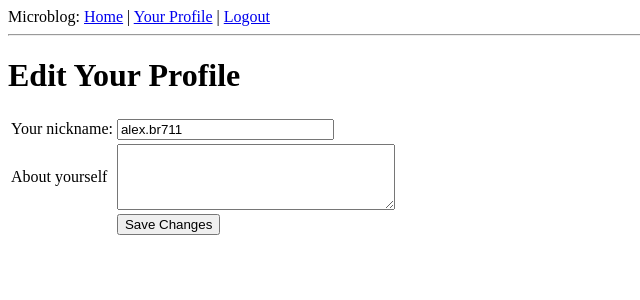
After one commit to abrade/flask_tut, a Flask app: page /edit in a window 1280 px wide. The commit adds this page. Shown: the top 300 px of the page, without its empty margins (0-640 px from the left). Run offline with Flask 2, Linux system fonts and the light colour scheme; a user stored in the database is signed in; data comes from the database, SQL or seed files in the repository.

Commit message:
Part VI: Profile Page And Avatars

```diff
--- a/app/forms.py
+++ b/app/forms.py
@@ -1,7 +1,11 @@
 from flask.ext.wtf import Form
-from wtforms import TextField, BooleanField
-from wtforms.validators import Required
+from wtforms import TextField, BooleanField, TextAreaField
+from wtforms.validators import Required, Length
 
 class LoginForm(Form):
     openid = TextField('openid', validators = [Required()])
     remember_me = BooleanField('remember_me', default = False)
+
+class EditForm(Form):
+    nickname = TextField('nickname', validators = [Required()])
+    about_me = TextAreaField('about_me', validators = [Length(min = 0, max = 140)])
--- /dev/null
+++ b/app/templates/edit.html
@@ -0,0 +1,22 @@
+<!-- extend base layout -->
+{% extends "base.html" %}
+{% block content %}
+<h1>Edit Your Profile</h1>
+<form action="" method="post" name="edit">
+  {{form.hidden_tag()}}
+  <table>
+    <tr>
+      <td>Your nickname:</td>
+      <td>{{form.nickname(size = 24)}}</td>
+    </tr>
+    <tr>
+      <td>About yourself</td>
+      <td>{{form.about_me(cols = 32, rows = 4)}}</td>
+    </tr>
+    <tr>
+      <td></td>
+      <td><input type="submit" value="Save Changes"></td>
+    </tr>
+  </table>
+</form>
+{% endblock %}
--- a/app/templates/login.html
+++ b/app/templates/login.html
@@ -25,7 +25,7 @@ function set_openid(openid, pr)
     <span style="color: red;">[{{error}}]</span>
     {% endfor %}<br>
     |{% for pr in providers %}
-    <a href="javascript:set_openid('{{pr.url}}', '{{pr.name}}');">{{pr.name}}</a> |
+    <a href="javascript:set_openid('{{pr.url|safe}}', '{{pr.name|safe}}');">{{pr.name}}</a> |
     {% endfor %}
   </p>
   <p>{{form.remember_me}} Remember me</p>
--- a/app/templates/user.html
+++ b/app/templates/user.html
@@ -9,6 +9,7 @@
       <h1>User: {{user.nickname}}!</h1>
       {% if user.about_me %}<p>{{user.about_me}}</p>{% endif %}
       {% if user.last_seen %}<p><i>{{user.last_seen}}</i></p>{% endif %}
+      {% if user.id == g.user.id %}<p><a href="{{url_for('edit')}}">Edit</a></p>{% endif %}
     </td>
   </tr>
 </table>
--- a/app/views.py
+++ b/app/views.py
@@ -1,7 +1,7 @@
 from flask import render_template, flash, redirect, session, url_for, request, g
 from flask.ext.login import login_user, logout_user, current_user, login_required
 from app import app, db, lm, oid
-from forms import LoginForm
+from forms import LoginForm, EditForm
 from models import User, ROLE_USER, ROLE_ADMIN
 from datetime import datetime
 
@@ -96,3 +96,20 @@ def user(nickname):
     return render_template('user.html',
                            user = user,
                            posts = posts);
+
+@app.route('/edit', methods = ['GET', 'POST' ])
+@login_required
+def edit():
+    form = EditForm()
+    if form.validate_on_submit():
+        g.user.nickname = form.nickname.data
+        g.user.about_me = form.about_me.data
+        db.session.add(g.user)
+        db.session.commit()
+        flash('Your changes have been saved.')
+        return redirect(url_for('edit'))
+    else:
+        form.nickname.data = g.user.nickname
+        form.about_me.data = g.user.about_me
+    return render_template('edit.html',
+                           form = form)
```
